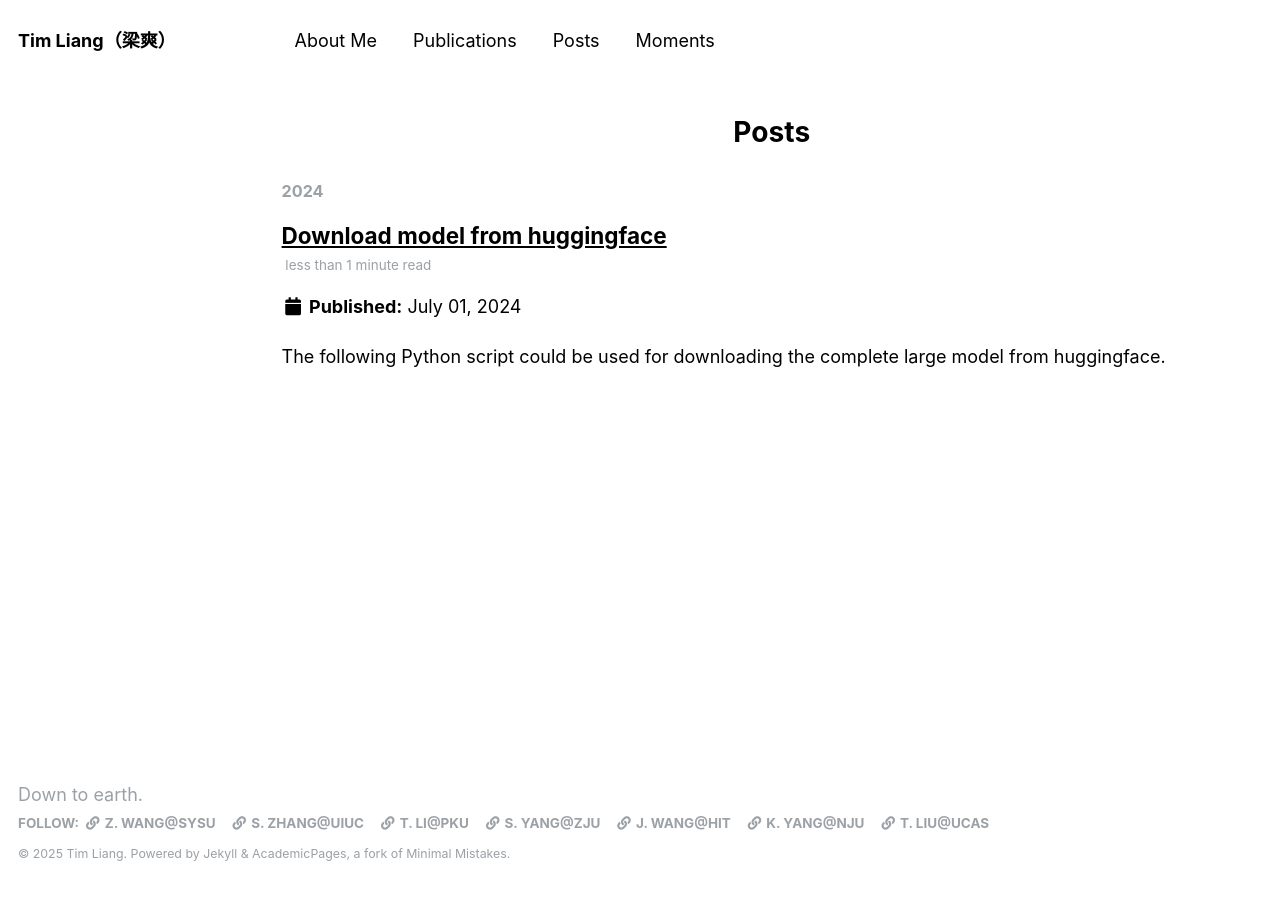
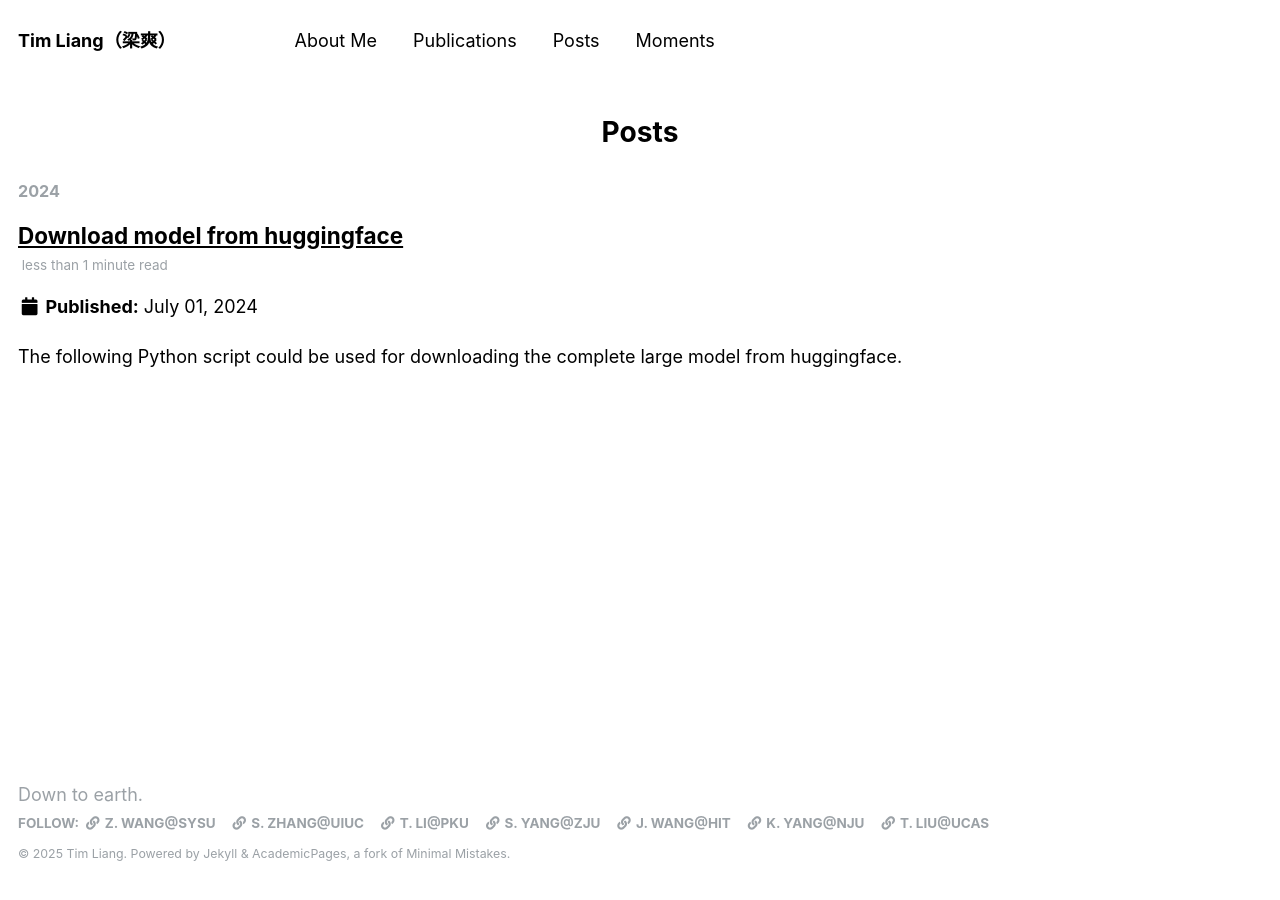
Before and after one commit to T-S-Liang/t-s-liang.github.io, a Jekyll site: the page built from _pages/year-archive.html, in a window 1280 px wide. Built offline with Jekyll 4.4.1, drawn with Linux system fonts in a browser that asks for light colours.

Commit message:
Update main.scss

```diff
--- a/assets/css/main.scss
+++ b/assets/css/main.scss
@@ -47,6 +47,25 @@
     @include suffix(0 of 12);
   }
 }
+
+.archive {
+  @include breakpoint($large) {
+    @include span(12 of 12);
+    @include prefix(0 of 12);
+  }
+}
+
+/* 修复navigation宽度 */
+.navigation ol {
+  @include breakpoint($large) {
+    @include span(12 of 12);
+  }
+
+  @include breakpoint($x-large) {
+    @include prefix(0 of 12);
+  }
+}
+
 
 /* 自定义样式 */
 .page__title {
```
